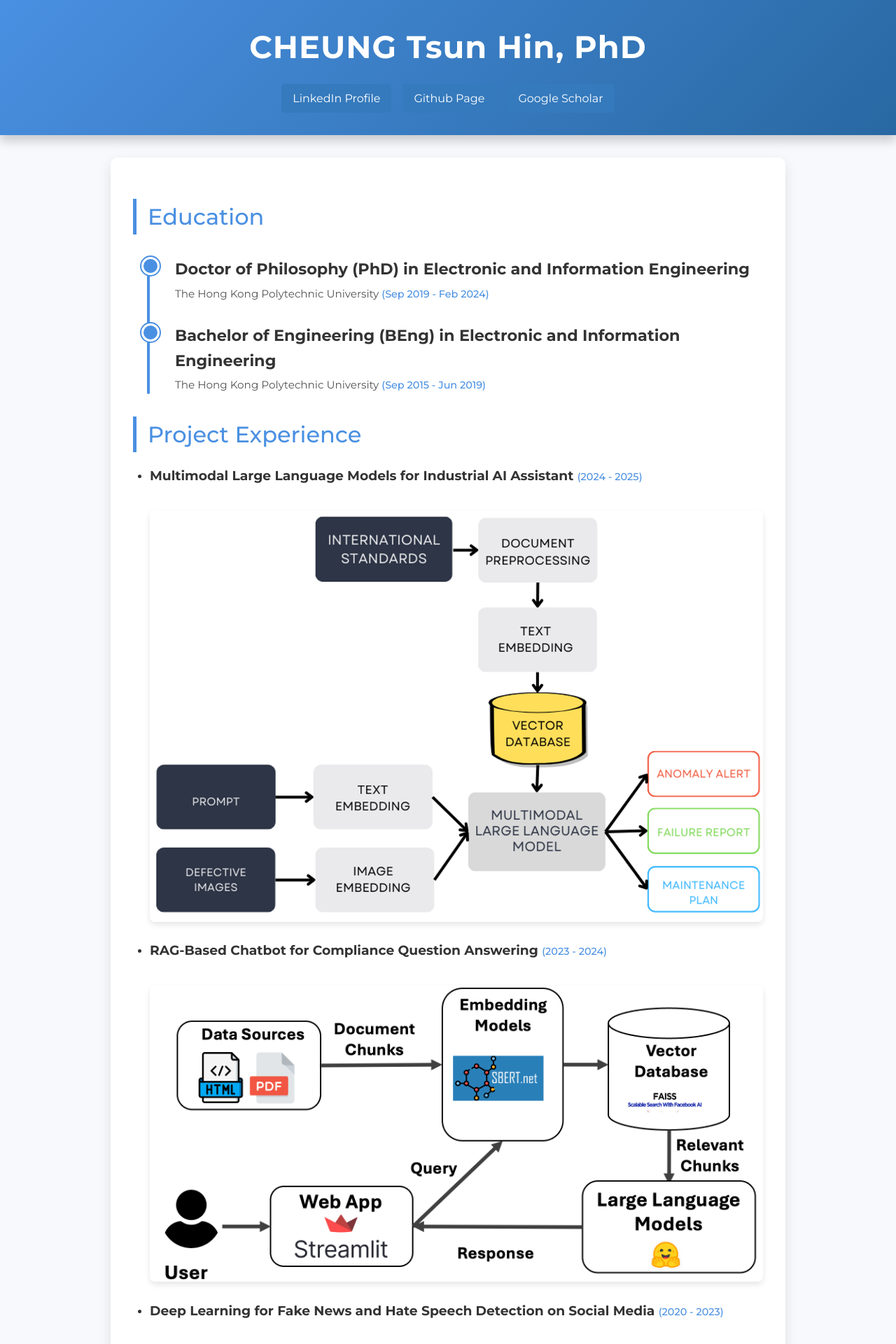
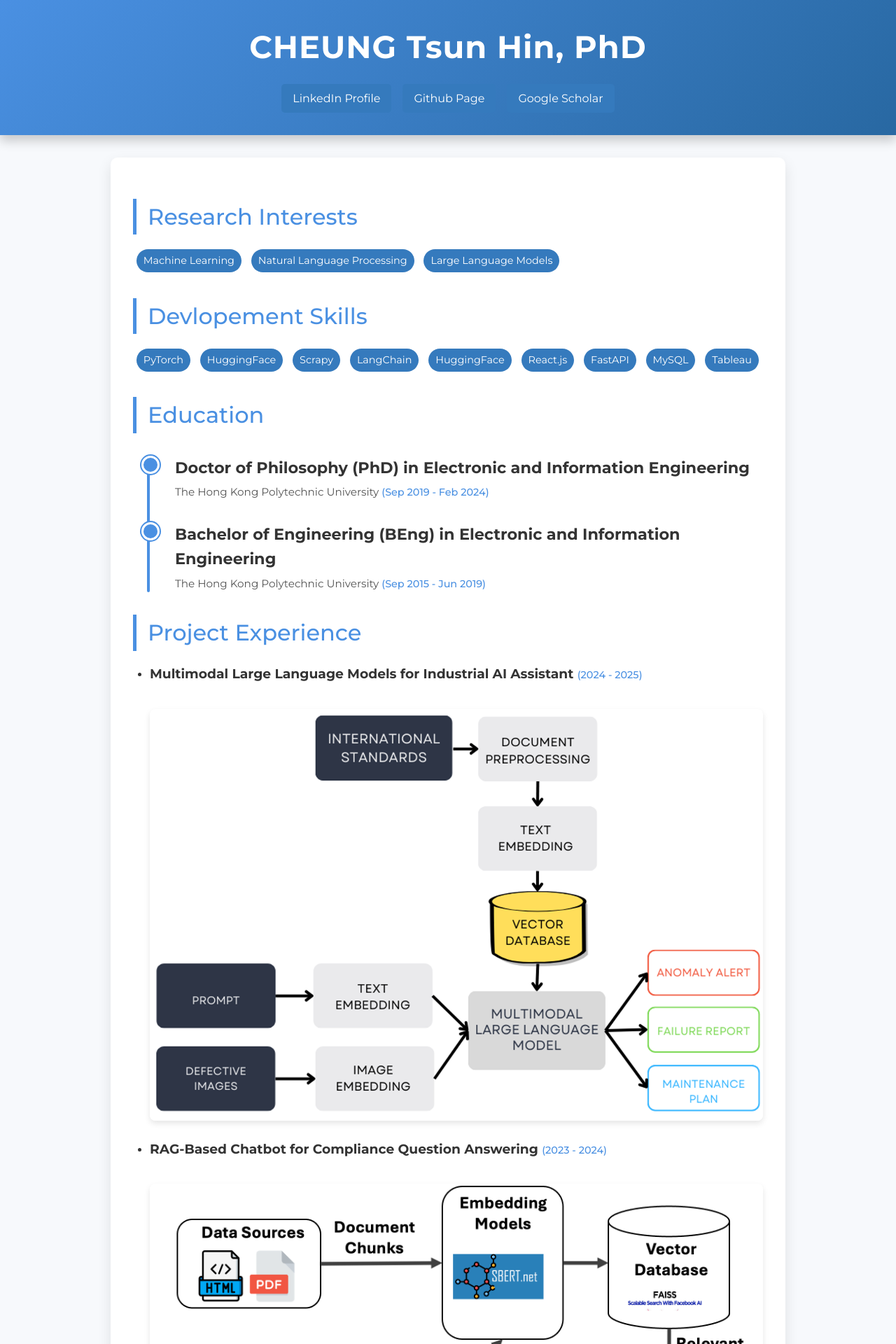
Before and after one commit to thcheung/thcheung.github.io, a Jekyll site: the page built from index.markdown, in a window 1280 px wide. Shown: the top 1920 px of the page at 70% size. Built offline with Jekyll 4.4.1, drawn with Linux system fonts in a browser that asks for light colours.

Commit message:
fix codes

```diff
--- a/_layouts/home.html
+++ b/_layouts/home.html
@@ -88,6 +88,23 @@
       color: var(--primary-color);
       font-weight: 500;
     }
+        /* Badge styling for keyword sections */
+        .keyword-badge {
+      display: inline-block;
+      background: var(--secondary-color);
+      color: var(--white);
+      padding: 5px 10px;
+      border-radius: 20px;
+      margin: 0.3rem;
+      font-size: 0.9rem;
+      transition: background 0.3s, transform 0.3s;
+    }
+
+    .keyword-badge:hover {
+      background: var(--accent-color);
+      transform: translateY(-2px);
+    }
+
 
     .timeline {
       position: relative;
@@ -234,6 +251,29 @@
   </header>
 
   <div class="container">
+      <div class="section">
+        <h2>Research Interests</h2>
+        <div>
+          <span class="keyword-badge">Machine Learning</span>
+          <span class="keyword-badge">Natural Language Processing</span>
+          <span class="keyword-badge">Large Language Models</span>
+        </div>
+      </div>
+        <div class="section">
+        <h2>Devlopement Skills</h2>
+        <div>
+          <span class="keyword-badge">PyTorch</span>
+          <span class="keyword-badge">HuggingFace</span>
+          <span class="keyword-badge">Scrapy</span>
+          <span class="keyword-badge">LangChain</span>
+          <span class="keyword-badge">HuggingFace</span>
+          <span class="keyword-badge">React.js</span>
+          <span class="keyword-badge">FastAPI</span>
+          <span class="keyword-badge">MySQL</span>
+          <span class="keyword-badge">Tableau</span>
+        </div>
+      </div>
+
     <div class="section">
       <h2>Education</h2>
       <ul class="timeline">
```
